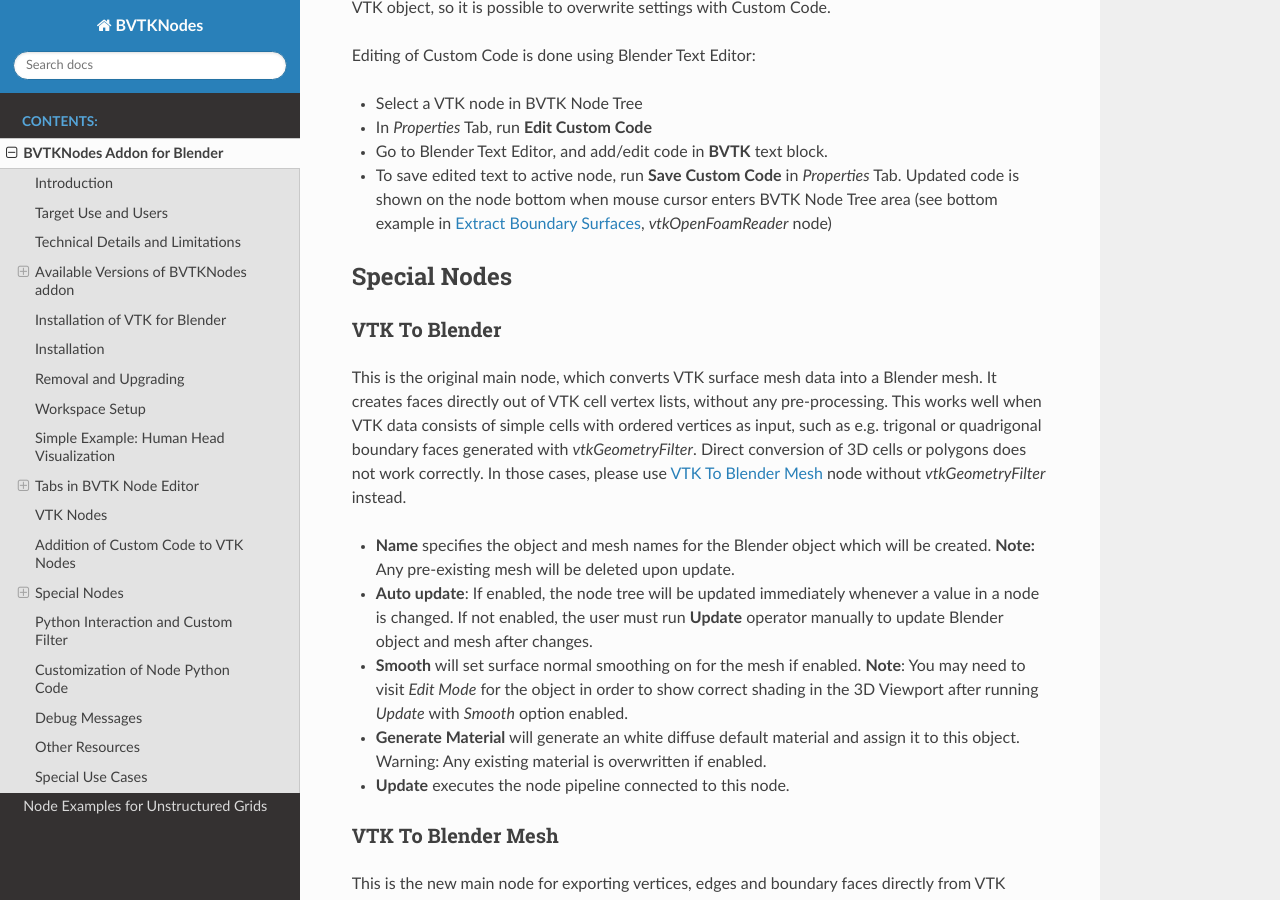
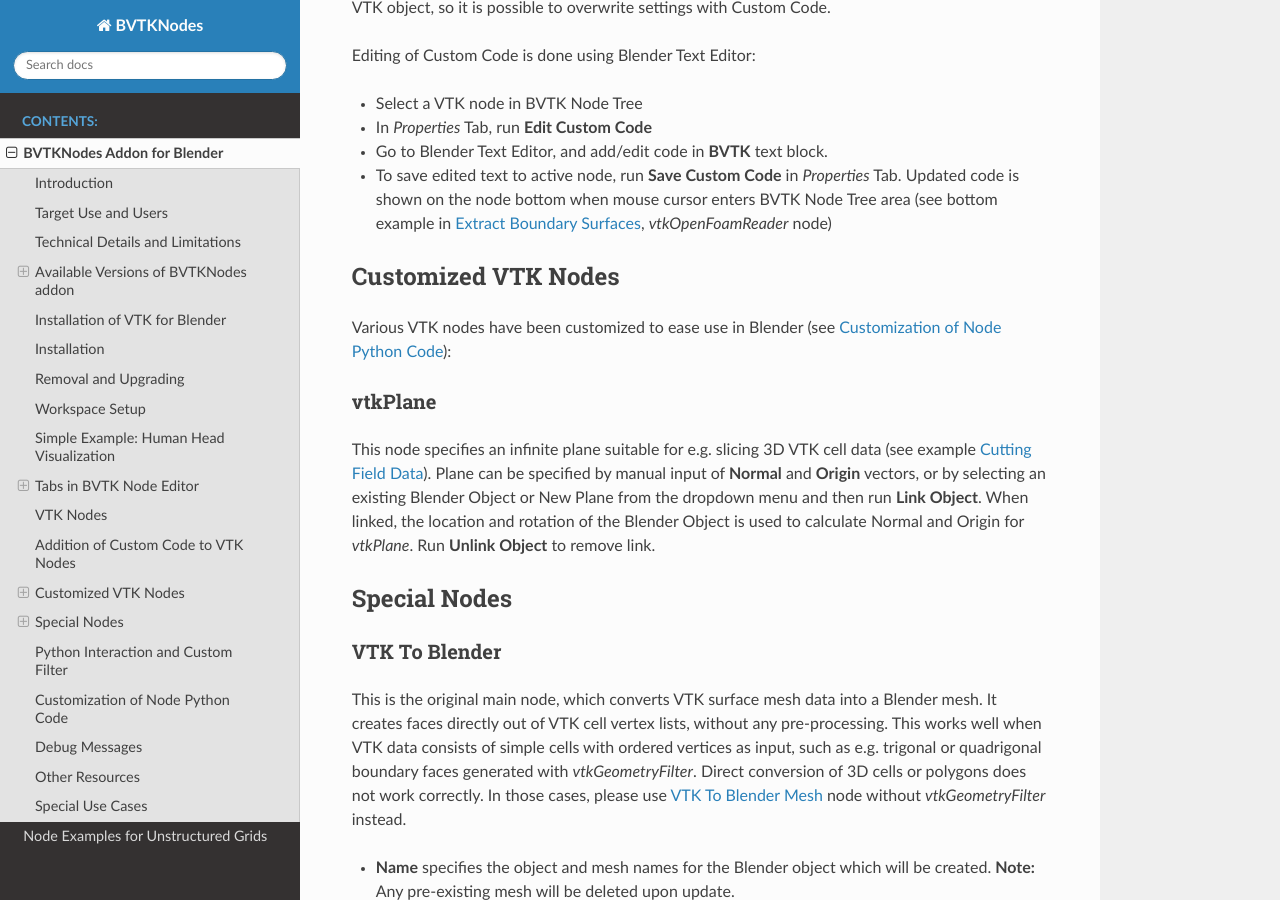
Before and after one commit to simboden/BVtkNodes, a Sphinx documentation site: the page built from docs/BVTKNodes.rst, in a window 1280 px wide and 900 px high, scrolled down 7302 px. Built offline with Sphinx 7.4.7 and the Read the Docs theme 2.0.0, drawn with Linux system fonts in a browser that asks for light colours; some of the changed text lies outside the part shown.

Commit message:
Add customized vtkPlane to docs

```diff
--- a/docs/BVTKNodes.rst
+++ b/docs/BVTKNodes.rst
@@ -330,6 +330,24 @@
   *Properties* Tab. Updated code is shown on the node bottom when mouse
   cursor enters BVTK Node Tree area (see bottom example in
   :ref:`extract_boundary_surfaces`, *vtkOpenFoamReader* node)
+
+
+Customized VTK Nodes
+--------------------
+
+Various VTK nodes have been customized to ease use in Blender
+(see `Customization of Node Python Code`_):
+
+vtkPlane
+^^^^^^^^
+
+This node specifies an infinite plane suitable for e.g. slicing 3D VTK
+cell data (see example :ref:`cutting_field_data`). Plane can be
+specified by manual input of **Normal** and **Origin** vectors, or by
+selecting an existing Blender Object or New Plane from the dropdown
+menu and then run **Link Object**. When linked, the location and
+rotation of the Blender Object is used to calculate Normal and Origin
+for *vtkPlane*. Run **Unlink Object** to remove link.
 
 
 Special Nodes
--- a/docs/ug_nodes.rst
+++ b/docs/ug_nodes.rst
@@ -106,6 +106,8 @@
 
 .. image:: images/ug_array_calculator_nodesetup.png
 
+
+.. _cutting_field_data:
 
 Cutting Field Data
 ------------------
```
Also changed, not shown: other parts of docs/BVTKNodes.rst (+2 -2 lines), docs/images/ug_cut_plane_nodesetup.png.
